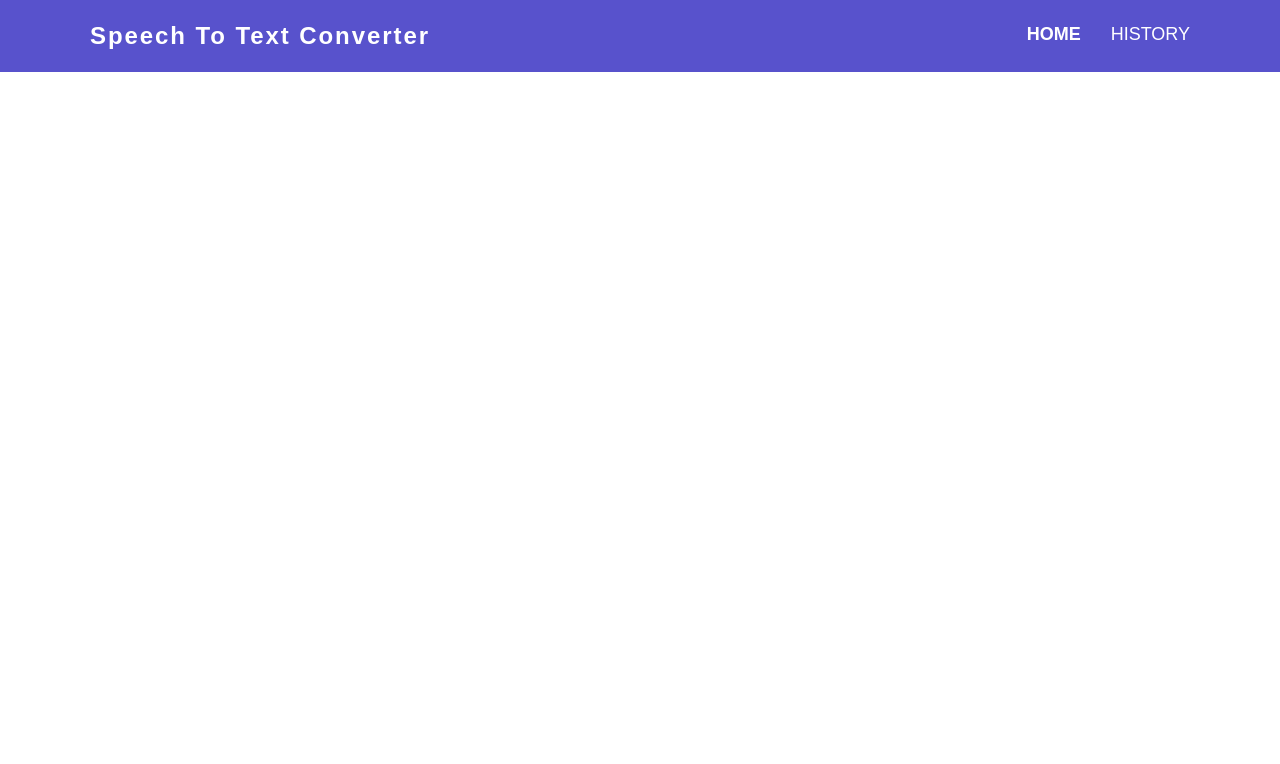
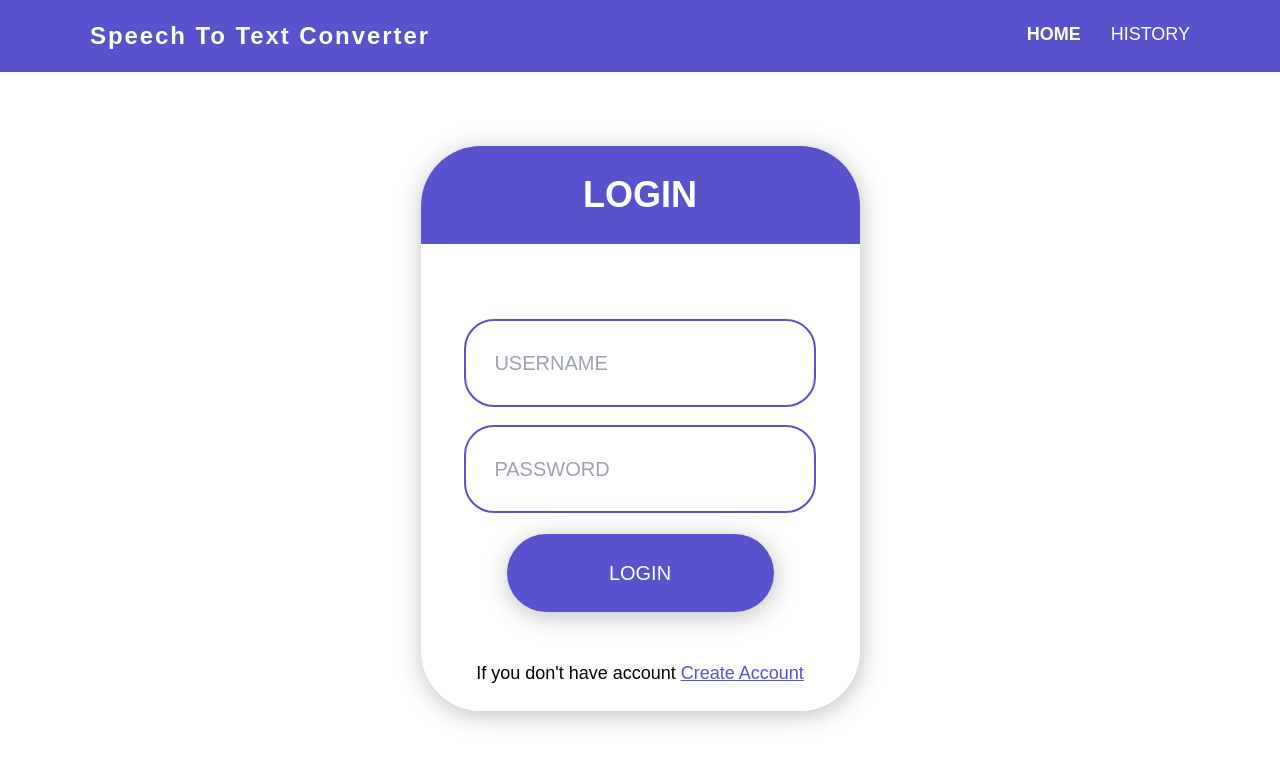
Before and after one commit to garvbahal/Speech_to_text, a React (Create React App) app in the folder frontend/: page /login in a window 1280 px wide. Shown: the top 764 px of the page. Built offline with nearby package versions, Linux system fonts and the light colour scheme.

Commit message:
frontend-5

```diff
--- a/frontend/src/App.js
+++ b/frontend/src/App.js
@@ -1,9 +1,10 @@
 import { Route, Routes } from "react-router-dom";
 import "./App.css";
-
 import HomePage from "./pages/HomePage";
 import HistoryPage from "./pages/HistoryPage";
 import NavBar from "./components/NavBar";
+import LoginPage from "./pages/LoginPage";
+import SignUpPage from "./pages/SignUpPage";
 
 function App() {
   return (
@@ -13,6 +14,8 @@ function App() {
       <Routes>
         <Route path="/" element={<HomePage />} />
         <Route path="/history" element={<HistoryPage />} />
+        <Route path="/login" element={<LoginPage />} />
+        <Route path="/signup" element={<SignUpPage />} />
       </Routes>
     </div>
   );
--- /dev/null
+++ b/frontend/src/pages/LoginPage.js
@@ -0,0 +1,42 @@
+import React from "react";
+import { NavLink } from "react-router-dom";
+
+const LoginPage = () => {
+  return (
+    <div className="flex w-[90%] max-w-[1100px] mx-auto justify-center items-center">
+      <div className="w-[439px] h-[565px] overflow-hidden rounded-[60px] flex flex-col drop-shadow-[1px_4px_12px_rgba(0,0,0,0.25)] mt-[74px]">
+        <div className="w-full h-[17.35%] bg-BlueSpeech text-white flex justify-center items-center font-poppins font-bold text-4xl">
+          LOGIN
+        </div>
+
+        <div className="w-full h-[82.65%] flex flex-col  bg-white">
+          <div className="w-[80%] mx-auto mt-[75px] mb-[18px] text-xl">
+            <input
+              type="text"
+              placeholder="USERNAME"
+              className=" appearance-none border-2 border-BlueSpeech p-[1.75rem] rounded-[30px] w-full outline-none placeholder:text-xl "
+            />
+          </div>
+          <div className="w-[80%] mx-auto mb-[21px] text-xl">
+            <input
+              type="password"
+              placeholder="PASSWORD"
+              className=" appearance-none border-2 border-BlueSpeech p-[1.75rem] rounded-[30px] w-full outline-none placeholder:text-xl "
+            />
+          </div>
+          <button className=" bg-BlueSpeech drop-shadow-[1px_4px_12px_rgba(0,0,0,0.25)] text-white w-[267px] h-[78px] rounded-full text-xl mx-auto">
+            LOGIN
+          </button>
+          <div className="mt-[47px] mx-auto text-lg">
+            If you don't have account{" "}
+            <span className="text-BlueSpeech underline">
+              <NavLink to="/signup">Create Account</NavLink>
+            </span>
+          </div>
+        </div>
+      </div>
+    </div>
+  );
+};
+
+export default LoginPage;
--- /dev/null
+++ b/frontend/src/pages/SignUpPage.js
@@ -0,0 +1,35 @@
+import React from "react";
+
+const SignUpPage = () => {
+  return (
+    <div className="flex w-[90%] max-w-[1100px] mx-auto justify-center items-center">
+      <div className="w-[439px] h-[565px] overflow-hidden rounded-[60px] flex flex-col drop-shadow-[1px_4px_12px_rgba(0,0,0,0.25)] mt-[74px]">
+        <div className="w-full h-[17.35%] bg-BlueSpeech text-white flex justify-center items-center font-poppins font-bold text-4xl">
+          SIGNUP
+        </div>
+
+        <div className="w-full h-[82.65%] flex flex-col  bg-white">
+          <div className="w-[80%] mx-auto mt-[75px] mb-[18px] text-xl">
+            <input
+              type="text"
+              placeholder="USERNAME"
+              className=" appearance-none border-2 border-BlueSpeech p-[1.75rem] rounded-[30px] w-full outline-none placeholder:text-xl "
+            />
+          </div>
+          <div className="w-[80%] mx-auto mb-[21px] text-xl">
+            <input
+              type="password"
+              placeholder="PASSWORD"
+              className=" appearance-none border-2 border-BlueSpeech p-[1.75rem] rounded-[30px] w-full outline-none placeholder:text-xl "
+            />
+          </div>
+          <button className=" bg-BlueSpeech drop-shadow-[1px_4px_12px_rgba(0,0,0,0.25)] text-white w-[267px] h-[78px] rounded-full text-xl mx-auto">
+            SIGNUP
+          </button>
+        </div>
+      </div>
+    </div>
+  );
+};
+
+export default SignUpPage;
```
